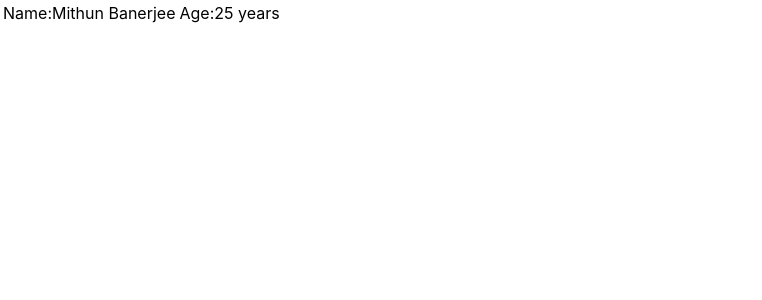
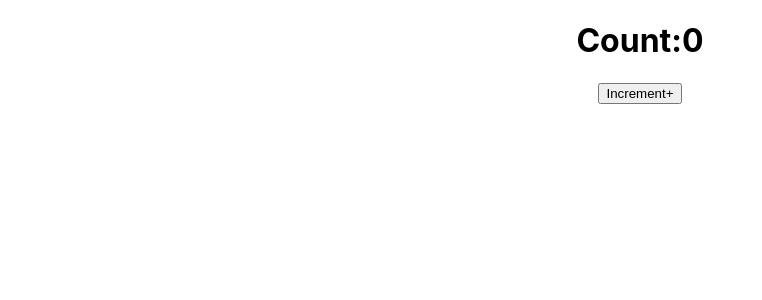
Before and after one commit to mithunbanerjee632/React-Js-Basic, a React (Create React App) app: page / in a window 1280 px wide. Shown: the top 300 px of the page, without its empty margins (0-762 px from the left). Built offline with nearby package versions, Linux system fonts and the light colour scheme.

Commit message:
React Request Life Cycle

```diff
--- a/src/App.js
+++ b/src/App.js
@@ -17,6 +17,7 @@ import FetchData from "./Hook/UseEffect/FetchData"
 import Son from "./Context/Son";
 import {DadaProvider} from "./Context/Mycontext";
 import Table from "./Fragment/Table";
+import LifeCycle from "./LifeCycle/LifeCycle";
 
 function App() {
 
@@ -24,7 +25,7 @@ function App() {
 
     return (
       <div className="App">
-           <Table/>
+           <LifeCycle/>
 
 
 
--- /dev/null
+++ b/src/LifeCycle/LifeCycle.js
@@ -0,0 +1,53 @@
+import React, {Component} from 'react';
+
+class LifeCycle extends Component {
+    constructor(props) {
+        super(props);
+        console.log("constructor");
+
+        this.state={
+           count:0
+        }
+    }
+
+     handleCount=()=>{
+        this.setState({
+            count:this.state.count +1
+        });
+    }
+
+
+   //component did mount
+
+    componentDidMount() {
+        console.log("component did mount")
+    }
+
+    //component did update
+
+    componentDidUpdate() {
+        console.log("component did update");
+    }
+
+    //component should update
+
+    shouldComponentUpdate() {
+        console.log("shouldComponentUpdate");
+        return true;
+    }
+
+
+    render() {
+        {
+            console.log("render");
+        }
+        return (
+            <div>
+               <h1>Count:{this.state.count}</h1>
+                <button onClick={this.handleCount}>Increment+</button>
+            </div>
+        );
+    }
+}
+
+export default LifeCycle;
```
